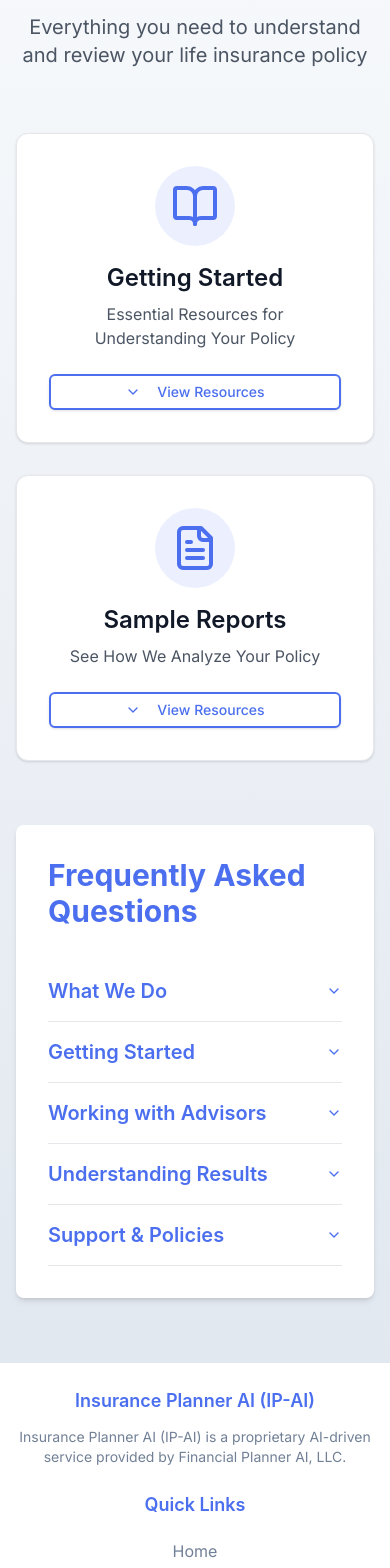
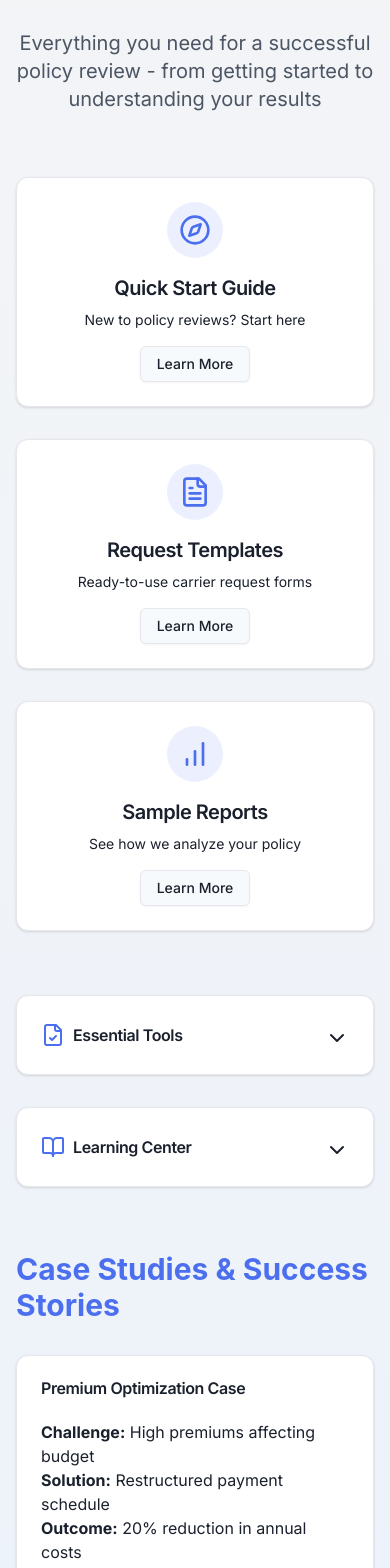
Before and after one commit to itsgabeover/dashboard-copy, a Next.js app: page /resources in a window 390 px wide. Shown: the part 220-1788 px from the top of the page. Built offline with nearby package versions, Linux system fonts and the light colour scheme.

Commit message:
Update page.tsx

```diff
--- a/app/resources/page.tsx
+++ b/app/resources/page.tsx
@@ -1,139 +1,221 @@
-"use client";
+"use client"
 
-import { useState } from "react";
+import { useState } from "react"
+import Link from "next/link"
 import {
-  BookOpen,
+  Compass,
   FileText,
-  Download,
+  BarChart,
   ChevronDown,
   ChevronUp,
   X,
-} from "lucide-react";
-import { Button } from "@/components/ui/button";
-import {
-  Accordion,
-  AccordionContent,
-  AccordionItem,
-  AccordionTrigger,
-} from "@/components/ui/accordion";
-import { Card } from "@/components/ui/card";
+  Download,
+  PlayCircle,
+  Search,
+  BookOpen,
+  FileCheck,
+  Clock,
+  HelpCircle,
+  Zap,
+} from "lucide-react"
+import { Button } from "@/components/ui/button"
+import { Accordion, AccordionContent, AccordionItem, AccordionTrigger } from "@/components/ui/accordion"
+import { Card, CardContent, CardHeader, CardTitle, CardDescription } from "@/components/ui/card"
+import { Input } from "@/components/ui/input"
 
-// Type definitions
-type ResourceContent = {
-  name: string;
-  type: string;
-  action: string;
-  link?: string;
-};
+type QuickAccessTile = {
+  title: string
+  icon: React.ElementType
+  description: string
+  link: string
+}
 
-type Resource = {
-  title: string;
-  icon: React.ElementType;
-  description: string;
-  content: ResourceContent[];
-};
+type ExpandableSection = {
+  title: string
+  icon: React.ElementType
+  content: React.ReactNode
+}
 
-type FAQQuestion = {
-  question: string;
-  answer: React.ReactNode;
-};
+type CaseStudy = {
+  title: string
+  problem: string
+  solution: string
+  result: string
+}
 
 type FAQCategory = {
-  category: string;
-  questions: FAQQuestion[];
-};
+  category: string
+  questions: { question: string; answer: string }[]
+}
 
 export default function ResourcesPage() {
-  const [expandedSection, setExpandedSection] = useState<string | null>(null);
+  const [expandedSection, setExpandedSection] = useState<string | null>(null)
+  const [searchTerm, setSearchTerm] = useState("")
 
   const toggleSection = (section: string) => {
-    if (expandedSection === section) {
-      setExpandedSection(null);
-    } else {
-      setExpandedSection(section);
-      setTimeout(() => {
-        const element = document.getElementById(section);
-        element?.scrollIntoView({ behavior: "smooth", block: "start" });
-      }, 100);
+    setExpandedSection(expandedSection === section ? null : section)
   }
-  };
 
-  const resources: Resource[] = [
+  const quickAccessTiles: QuickAccessTile[] = [
     {
-      title: "Getting Started",
+      title: "Quick Start Guide",
+      icon: Compass,
+      description: "New to policy reviews? Start here",
+      link: "/quick-start-guide",
+    },
+    {
+      title: "Request Templates",
+      icon: FileText,
+      description: "Ready-to-use carrier request forms",
+      link: "/request-templates",
+    },
+    {
+      title: "Sample Reports",
+      icon: BarChart,
+      description: "See how we analyze your policy",
+      link: "/sample-reports",
+    },
+  ]
+
+  const essentialTools: ExpandableSection = {
+    title: "Essential Tools",
+    icon: FileCheck,
+    content: (
+      <div className="grid grid-cols-1 md:grid-cols-2 gap-4">
+        <Card>
+          <CardHeader>
+            <CardTitle>Template Library</CardTitle>
+          </CardHeader>
+          <CardContent>
+            <ul className="list-disc pl-5 space-y-2">
+              <li>All request forms by policy type</li>
+              <li>Carrier contact directory</li>
+              <li>Policy identifier guide</li>
+              <li>Request instructions PDF</li>
+              <li>Policy review checklist</li>
+              <li>Timeline expectations guide</li>
+            </ul>
+          </CardContent>
+        </Card>
+      </div>
+    ),
+  }
+
+  const learningCenter: ExpandableSection = {
+    title: "Learning Center",
     icon: BookOpen,
-      description: "Essential Resources for Understanding Your Policy",
-      content: [
+    content: (
+      <div className="space-y-6">
+        <Card>
+          <CardHeader>
+            <CardTitle>Video Tutorials</CardTitle>
+          </CardHeader>
+          <CardContent>
+            <div className="grid grid-cols-1 md:grid-cols-2 gap-4">
+              {[
+                { title: "How to Request an IFL", duration: "2 min" },
+                { title: "Reading Your Analysis", duration: "3 min" },
+                { title: "Understanding Policy Values", duration: "4 min" },
+                { title: "Working with Your Advisor", duration: "2 min" },
+              ].map((video, index) => (
+                <div key={index} className="flex items-center space-x-2">
+                  <PlayCircle className="text-[#4B6FEE]" />
+                  <div>
+                    <p className="font-medium">{video.title}</p>
+                    <p className="text-sm text-gray-500">{video.duration}</p>
+                  </div>
+                </div>
+              ))}
+            </div>
+          </CardContent>
+        </Card>
+        <Card>
+          <CardHeader>
+            <CardTitle>Insurance Terms Glossary</CardTitle>
+          </CardHeader>
+          <CardContent>
+            <Input
+              type="search"
+              placeholder="Search terms..."
+              value={searchTerm}
+              onChange={(e) => setSearchTerm(e.target.value)}
+              className="mb-4"
+            />
+            <p>Comprehensive terms list with simple explanations and common features guide.</p>
+          </CardContent>
+        </Card>
+        <Card>
+          <CardHeader>
+            <CardTitle>Educational Guides</CardTitle>
+          </CardHeader>
+          <CardContent>
+            <ul className="list-disc pl-5 space-y-2">
+              <li>Policy types explained</li>
+              <li>Premium structure guide</li>
+              <li>Policy values explained</li>
+            </ul>
+          </CardContent>
+        </Card>
+      </div>
+    ),
+  }
+
+  const caseStudies: CaseStudy[] = [
     {
-          name: "Illustration Request Template",
-          type: "PDF",
-          action: "Download",
-          link: "/resources/illustration_request_template.txt",
+      title: "Premium Optimization Case",
+      problem: "High premiums affecting budget",
+      solution: "Restructured payment schedule",
+      result: "20% reduction in annual costs",
     },
-        { name: "Common Insurance Terms", type: "PDF", action: "Download",
-          link: "/resources/common_insurance_terms.txt",
+    {
+      title: "Coverage Gap Discovery",
+      problem: "Insufficient life insurance",
+      solution: "Identified coverage shortfall",
+      result: "Increased protection by $500,000",
+    },
+    {
+      title: "Policy Rescue Story",
+      problem: "Policy nearing lapse",
+      solution: "Adjusted premium allocation",
+      result: "Extended coverage by 15 years",
+    },
+    {
+      title: "Value Enhancement Example",
+      problem: "Underutilized cash value",
+      solution: "Explored policy loan options",
+      result: "Funded child's education",
+    },
+  ]
+
+  const faqCategories: FAQCategory[] = [
+    {
+      category: "Getting Started",
+      questions: [
+        {
+          question: "How do I request an illustration?",
+          answer: "Contact your insurance carrier using our provided template.",
+        },
+        {
+          question: "What documents do I need?",
+          answer: "You'll need your most recent policy statement and in-force illustration.",
+        },
+        {
+          question: "How long does the process take?",
+          answer: "Typically 2-3 weeks from request to analysis completion.",
         },
       ],
     },
     {
-      title: "Sample Reports",
-      icon: FileText,
-      description: "See How We Analyze Your Policy",
-      content: [
+      category: "Understanding Results",
+      questions: [
+        { question: "How do I read my analysis?", answer: "We provide a step-by-step guide in your results email." },
         {
-          name: "Sample Professional Analysis PDF",
-          type: "PDF",
-          action: "Download",
-          link: "/sample_reports/SAMPLE_POLICY_REVIEW.docx",
+          question: "What are the key terms I should know?",
+          answer: "Refer to our glossary for explanations of common insurance terms.",
         },
         {
-          name: "Sample Email Summary",
-          type: "PDF",
-          action: "Download",
-          link: "/sample_reports/SAMPLE_CLIENT_SUMMARY.docx",
-        },
-      ],
-    },
-  ];
-
-  const faqs: FAQCategory[] = [
-    {
-      category: "What We Do",
-      questions: [
-        {
-          question: "What is Insurance Planner AI?",
-          answer:
-            "We provide objective AI-powered analysis of life insurance policy illustrations. We're not an insurance company, agent, or advisor - we don't sell, solicit, recommend, or endorse any insurance products or companies. Our role is simply to help you understand your existing policy better.",
-        },
-        {
-          question: "What exactly do you analyze?",
-          answer:
-            "Our AI analyzes only the information contained in your in-force illustration. We deliver two outputs: a clear email summary and a detailed PDF report. Remember that our analysis is based solely on your illustration - actual policy performance may vary based on market conditions and insurance company performance.",
-        },
-        {
-          question: "Are you providing financial advice?",
-          answer:
-            "No. We provide policy analysis, not advice. We don't offer tax, legal, insurance, or financial advice. Think of us as a translation tool - we help you understand your policy details so you can have more informed discussions with your professional advisors.",
-        },
-      ],
-    },
-    {
-      category: "Getting Started",
-      questions: [
-        {
-          question: "What do I need to begin?",
-          answer:
-            "Just two things: a current in-force illustration (we'll show you how to get one) and an email address. Our analysis is based solely on the illustration provided.",
-        },
-        {
-          question: "How do I get my in-force illustration?",
-          answer:
-            "Request it from your insurance carrier - we provide a template letter and contact information. Typically takes 2-3 weeks. Remember, you'll want a current illustration as policy values and projections can change over time.",
-        },
-        {
-          question: "What types of policies can be analyzed?",
-          answer:
-            "We analyze permanent life insurance policies including: Universal Life, Indexed Universal Life, Variable Universal Life, and Whole Life.",
+          question: "What actions should I take after receiving my results?",
+          answer: "Review our recommended next steps in your analysis report.",
         },
       ],
     },
@@ -141,199 +223,131 @@ export default function ResourcesPage() {
       category: "Working with Advisors",
       questions: [
         {
-          question: "Can I share the analysis with my advisor?",
-          answer:
-            "Yes! We provide both a consumer-friendly summary and a detailed professional analysis specifically designed for advisor review.",
+          question: "Can I share my analysis with my financial advisor?",
+          answer: "Yes, we encourage collaboration with your trusted professionals.",
         },
         {
-          question: "Do I need an advisor to use this service?",
-          answer:
-            "No - our service is designed for both direct consumer use and professional advisor collaboration.",
+          question: "How can my advisor use this information?",
+          answer: "They can use our insights to refine your overall financial strategy.",
+        },
+        {
+          question: "Do you recommend specific advisors?",
+          answer: "No, we remain neutral but support your existing advisory relationships.",
         },
       ],
     },
     {
-      category: "Understanding Results",
+      category: "Technical Support",
       questions: [
         {
-          question: "What will I receive?",
-          answer:
-            "You'll receive two items: 1) A clear email summary in plain English, and 2) A detailed Professional Analysis PDF suitable for your advisor. Both are based on your illustration and should be used as discussion tools with your advisors, not as the sole basis for decisions.",
+          question: "How is my data kept secure?",
+          answer: "We use bank-level encryption and never store your personal information.",
         },
         {
-          question: "How quickly do I receive results?",
-          answer:
-            "Once you upload your illustration, the analysis takes about 5 minutes. While our AI technology is efficient, it can occasionally misinterpret information, which is why we encourage reviewing results with your professional advisors.",
+          question: "What file formats do you accept?",
+          answer: "We accept PDF and Excel files for policy illustrations.",
+        },
+        {
+          question: "How can I get help if I'm stuck?",
+          answer: "Contact our support team at support@insuranceplanner-ai.com",
         },
       ],
     },
-    {
-      category: "Support & Policies",
-      questions: [
-        {
-          question: "What if I need help?",
-          answer: (
-            <>
-              Support is available at{" "}
-              <a
-                href="mailto:support@financialplanner-ai.com"
-                className="text-[#4B6FEE] hover:underline"
-              >
-                support@financialplanner-ai.com
-              </a>
-              . We typically respond within one business day. We can help with
-              technical issues but cannot provide insurance, financial, legal,
-              or tax advice.
-            </>
-          ),
-        },
-        {
-          question: "What's your refund policy?",
-          answer:
-            "We offer a 14-day money-back guarantee for first-time users if you're not satisfied with your analysis. Simply email support with your request.",
-        },
-      ],
-    },
-  ];
+  ]
 
   return (
-    <main className="min-h-screen bg-gradient-to-b from-[#F8FAFC] to-[#E2E8F0]">
-      <section className="py-16 px-4 sm:px-6 lg:px-8">
-        <div className="max-w-7xl mx-auto">
-          <div className="text-center mb-16">
-            <h1 className="text-4xl md:text-6xl font-bold text-[#4B6FEE] mb-6 tracking-tight">
+    <section className="w-full bg-gradient-to-b from-gray-100 to-blue-100/50">
+      <div className="container mx-auto px-4 pt-16 md:pt-24 lg:pt-32">
+        {/* Header */}
+        <div className="flex flex-col items-center space-y-6 text-center mb-16">
+          <h1 className="text-4xl md:text-5xl lg:text-6xl font-bold text-[#4B6FEE] mb-4 tracking-tight">
             Policy Analysis Resources
           </h1>
-            <p className="text-xl md:text-2xl text-gray-600 max-w-3xl mx-auto">
-              Everything you need to understand and review your life insurance
-              policy
+          <p className="text-xl md:text-2xl text-gray-600 max-w-3xl">
+            Everything you need for a successful policy review - from getting started to understanding your results
           </p>
         </div>
 
-          {/* Resource Cards */}
-          <div className="grid md:grid-cols-2 gap-8 max-w-5xl mx-auto mb-16">
-            {resources.map((resource, index) => (
+        {/* Quick Access Tiles */}
+        <div className="grid md:grid-cols-3 gap-8 mb-16">
+          {quickAccessTiles.map((tile, index) => (
             <Card
               key={index}
-                className="relative overflow-hidden transition-all duration-300 hover:shadow-lg bg-white"
+              className="transition-all hover:shadow-lg bg-white transform hover:scale-105 duration-300"
             >
-                <div className="p-8">
-                  <div className="flex flex-col items-center text-center mb-6">
-                    <div className="bg-[#4B6FEE]/10 p-4 rounded-full mb-4">
-                      <resource.icon
-                        className="w-12 h-12 text-[#4B6FEE]"
-                        aria-hidden="true"
-                      />
+              <CardContent className="p-6 flex flex-col items-center text-center">
+                <div className="bg-[#4B6FEE]/10 p-3 rounded-full mb-4">
+                  <tile.icon className="w-8 h-8 text-[#4B6FEE]" />
                 </div>
-                    <h3 className="text-2xl font-semibold text-gray-900 mb-2">
-                      {resource.title}
-                    </h3>
-                    <p className="text-gray-600">{resource.description}</p>
-                  </div>
-
-                  <Button
-                    onClick={() => toggleSection(resource.title)}
-                    className="w-full bg-white border-2 border-[#4B6FEE] text-[#4B6FEE] hover:bg-[#4B6FEE] hover:text-white transition-colors"
-                    aria-expanded={expandedSection === resource.title}
-                    aria-controls={`${resource.title}-content`}
-                  >
-                    {expandedSection === resource.title ? (
-                      <ChevronUp className="mr-2 h-5 w-5" />
-                    ) : (
-                      <ChevronDown className="mr-2 h-5 w-5" />
-                    )}
-                    {expandedSection === resource.title
-                      ? "Close"
-                      : "View Resources"}
+                <CardTitle className="text-xl font-semibold mb-2">{tile.title}</CardTitle>
+                <CardDescription className="mb-4">{tile.description}</CardDescription>
+                <Button asChild variant="outline" className="mt-auto">
+                  <Link href={tile.link}>Learn More</Link>
                 </Button>
-                </div>
+              </CardContent>
             </Card>
           ))}
         </div>
 
-          {/* Expanded Resource Section */}
-          {expandedSection && (
-            <div
-              id={expandedSection}
-              className="bg-white rounded-lg shadow-md p-6 mb-16 max-w-5xl mx-auto animate-fadeIn"
-              role="region"
-              aria-labelledby={`${expandedSection}-title`}
+        {/* Main Content Grid */}
+        <div className="space-y-8 mb-16">
+          {[essentialTools, learningCenter].map((section, index) => (
+            <Card key={index} className="transition-all hover:shadow-lg bg-white">
+              <CardHeader
+                className="flex flex-row items-center justify-between cursor-pointer"
+                onClick={() => toggleSection(section.title)}
               >
-              <div className="flex justify-between items-center mb-6">
-                <h3
-                  id={`${expandedSection}-title`}
-                  className="text-2xl font-semibold text-[#4B6FEE]"
-                >
-                  {expandedSection}
-                </h3>
-                <Button
-                  variant="ghost"
-                  size="icon"
-                  onClick={() => setExpandedSection(null)}
-                  className="text-gray-500 hover:text-gray-700"
-                  aria-label="Close section"
-                >
-                  <X className="h-5 w-5" />
-                </Button>
+                <div className="flex items-center">
+                  <section.icon className="w-6 h-6 text-[#4B6FEE] mr-2" />
+                  <CardTitle>{section.title}</CardTitle>
                 </div>
-              <div className="grid sm:grid-cols-2 lg:grid-cols-3 gap-4">
-                {resources
-                  .find((r) => r.title === expandedSection)
-                  ?.content.map((item, index) => (
-                    <div
-                      key={index}
-                      className="flex items-center justify-between p-4 border rounded-lg hover:border-[#4B6FEE] transition-colors"
-                    >
-                      <span className="font-medium text-gray-700">
-                        {item.name}
-                      </span>
-                      <Button
-                        variant="outline"
-                        size="sm"
-                        className="border-[#4B6FEE] text-[#4B6FEE] hover:bg-[#4B6FEE] hover:text-white"
-                        disabled={!item.link}
-                        aria-label={`Download ${item.name}`}
-                      >
-                        <Download className="mr-2 h-4 w-4" />
-                        <a href={item.link} target="_blank" rel="noopener noreferrer" download>
-                        {item.action}
-                        </a>
-                      </Button>
+                {expandedSection === section.title ? <ChevronUp /> : <ChevronDown />}
+              </CardHeader>
+              {expandedSection === section.title && <CardContent>{section.content}</CardContent>}
+            </Card>
+          ))}
         </div>
+
+        {/* Case Studies & Success Stories */}
+        <div className="mb-16">
+          <h2 className="text-3xl font-bold text-[#4B6FEE] mb-8">Case Studies & Success Stories</h2>
+          <div className="grid md:grid-cols-2 gap-8">
+            {caseStudies.map((study, index) => (
+              <Card key={index} className="transition-all hover:shadow-lg bg-white">
+                <CardHeader>
+                  <CardTitle>{study.title}</CardTitle>
+                </CardHeader>
+                <CardContent>
+                  <p>
+                    <strong>Challenge:</strong> {study.problem}
+                  </p>
+                  <p>
+                    <strong>Solution:</strong> {study.solution}
+                  </p>
+                  <p>
+                    <strong>Outcome:</strong> {study.result}
+                  </p>
+                </CardContent>
+              </Card>
             ))}
           </div>
         </div>
-          )}
 
-          {/* FAQ Section */}
-          <div className="bg-white rounded-lg shadow-md p-8 max-w-5xl mx-auto">
-            <h2 className="text-3xl font-bold text-[#4B6FEE] mb-8">
-              Frequently Asked Questions
-            </h2>
+        {/* Support Resources */}
+        <div className="mb-16">
+          <h2 className="text-3xl font-bold text-[#4B6FEE] mb-8">Support Resources</h2>
           <Accordion type="single" collapsible className="w-full">
-              {faqs.map((category, categoryIndex) => (
-                <AccordionItem
-                  key={categoryIndex}
-                  value={`category-${categoryIndex}`}
-                  className="border-b border-gray-200"
-                >
-                  <AccordionTrigger className="text-xl font-semibold text-[#4B6FEE] hover:no-underline">
+            {faqCategories.map((category, categoryIndex) => (
+              <AccordionItem key={categoryIndex} value={`category-${categoryIndex}`}>
+                <AccordionTrigger className="text-xl font-semibold text-[#4B6FEE]">
                   {category.category}
                 </AccordionTrigger>
                 <AccordionContent>
-                    <Accordion type="single" collapsible className="w-full">
+                  <Accordion type="single" collapsible>
                     {category.questions.map((faq, faqIndex) => (
-                        <AccordionItem
-                          key={faqIndex}
-                          value={`faq-${categoryIndex}-${faqIndex}`}
-                          className="border-b border-gray-100"
-                        >
-                          <AccordionTrigger className="text-lg font-medium hover:no-underline">
-                            {faq.question}
-                          </AccordionTrigger>
-                          <AccordionContent className="text-gray-700 leading-relaxed">
-                            {faq.answer}
-                          </AccordionContent>
+                      <AccordionItem key={faqIndex} value={`faq-${categoryIndex}-${faqIndex}`}>
+                        <AccordionTrigger className="text-lg font-medium">{faq.question}</AccordionTrigger>
+                        <AccordionContent className="text-gray-700">{faq.answer}</AccordionContent>
                       </AccordionItem>
                     ))}
                   </Accordion>
@@ -342,8 +356,17 @@ export default function ResourcesPage() {
             ))}
           </Accordion>
         </div>
+
+        {/* Bottom Call to Action */}
+        <Card className="bg-[#4B6FEE] text-white text-center p-8 mb-16">
+          <CardContent>
+            <h2 className="text-3xl font-bold mb-4">Ready to Review Your Policy?</h2>
+            <Button asChild size="lg" variant="secondary">
+              <Link href="/start-analysis">Start My Analysis</Link>
+            </Button>
+          </CardContent>
+        </Card>
       </div>
     </section>
-    </main>
-  );
+  )
 }
```
Lines whose indentation alone changed are shown as unchanged.
